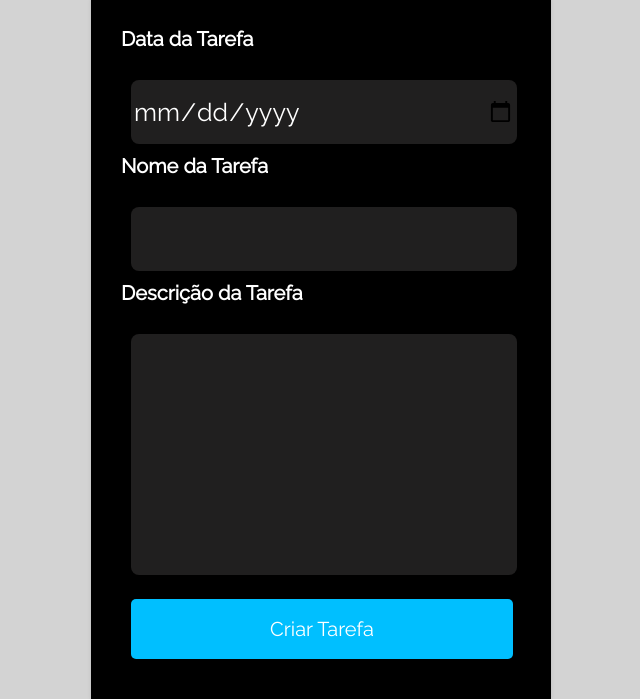
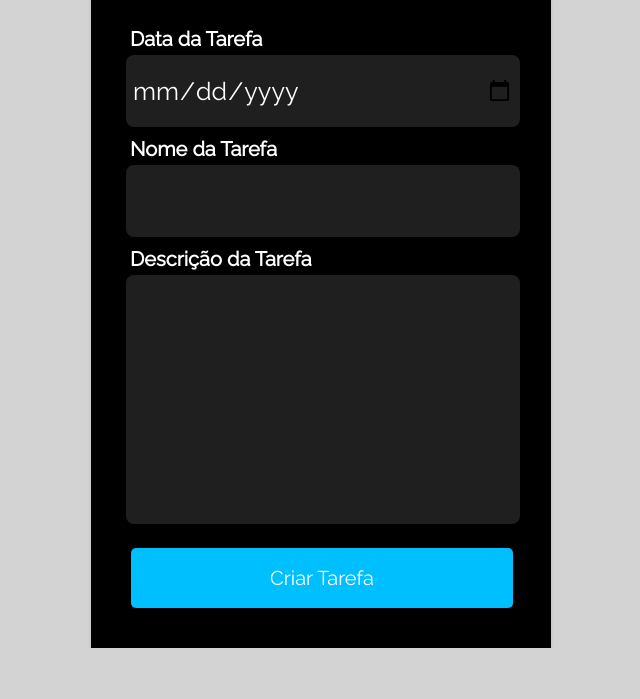
Before and after one commit to VictorCottar/TrabalhoIonic, a plain HTML site: page criartarefa.html in a window 1280 px wide. Shown: the part 173-872 px from the top of the page, without its empty margins (319-959 px from the left). After the commit the page ends 821 px from the top, so only its background shows below. Drawn offline with Linux system fonts and the light colour scheme.

Commit message:
Finalização da estilização página Criar Tarefa

```diff
--- a/styles.css
+++ b/styles.css
@@ -34,32 +34,34 @@ button {
   padding: 10px 20px;
   cursor: pointer;
   margin: 10px;
+  font-size: 15px;
 }
 label {
   color: #fff;
-  font-family: Raleway;
   font-size: 20px;
   font-style: normal;
   font-weight: 700;
-  line-height: normal;
   display: block;
   text-align: left;
-  margin: 0;
-  padding: 0;
+  margin-bottom: -25px;
+  margin-left: 9px;
 }
 input {
+  margin: 10px;
+  margin-left: 5px;
+  padding: 6px;
   background-color: #201f1f;
   color: white;
   border: none;
   width: 382px;
   height: 60px;
-  margin: 10px;
-  padding: 2px;
   font-size: 23px;
   border-radius: 8px;
 }
 textarea {
   margin: 10px;
+  margin-left: 5px;
+  padding: 6px;
   background-color: #201f1f;
   color: white;
   border: none;
@@ -70,10 +72,11 @@ textarea {
 }
 #data-tarefa {
   font-size: 25px;
+  padding: 6px;
 }
 #adicionar-tarefa {
   width: 382px;
   height: 60px;
-  flex-shrink: 0;
   font-size: 20px;
+
 }
```
